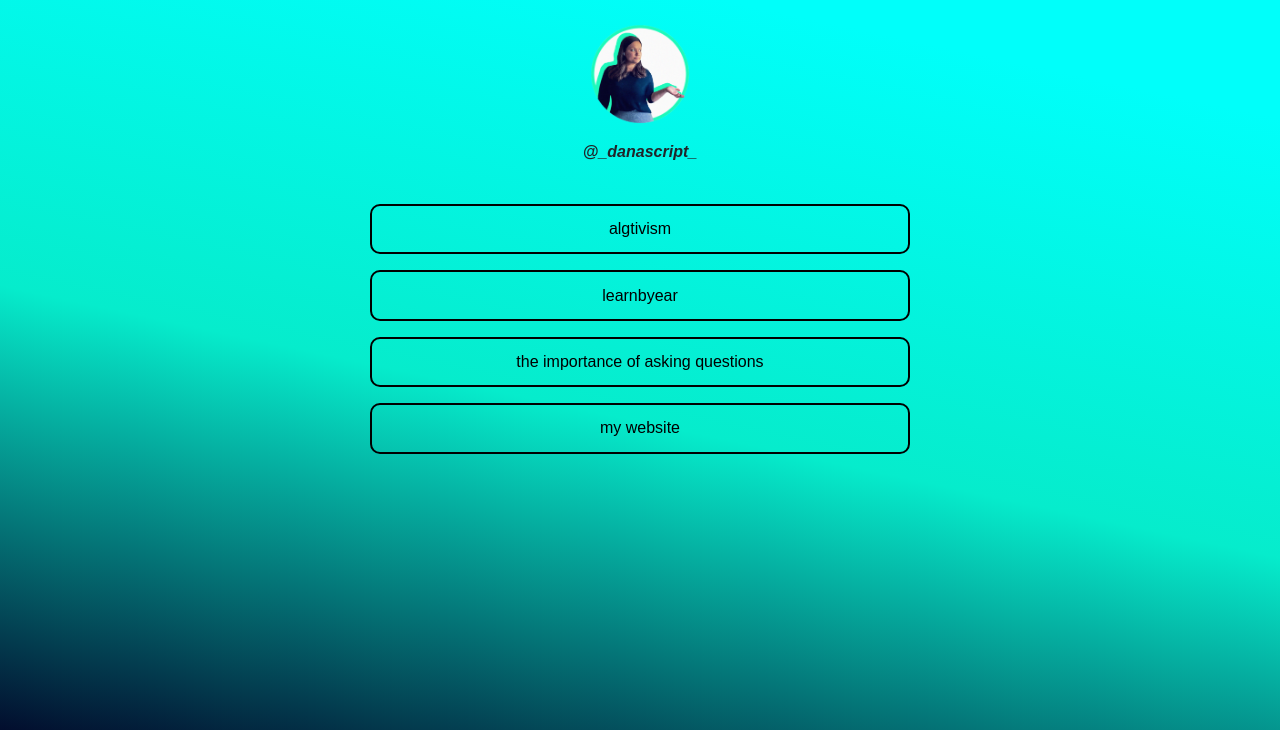
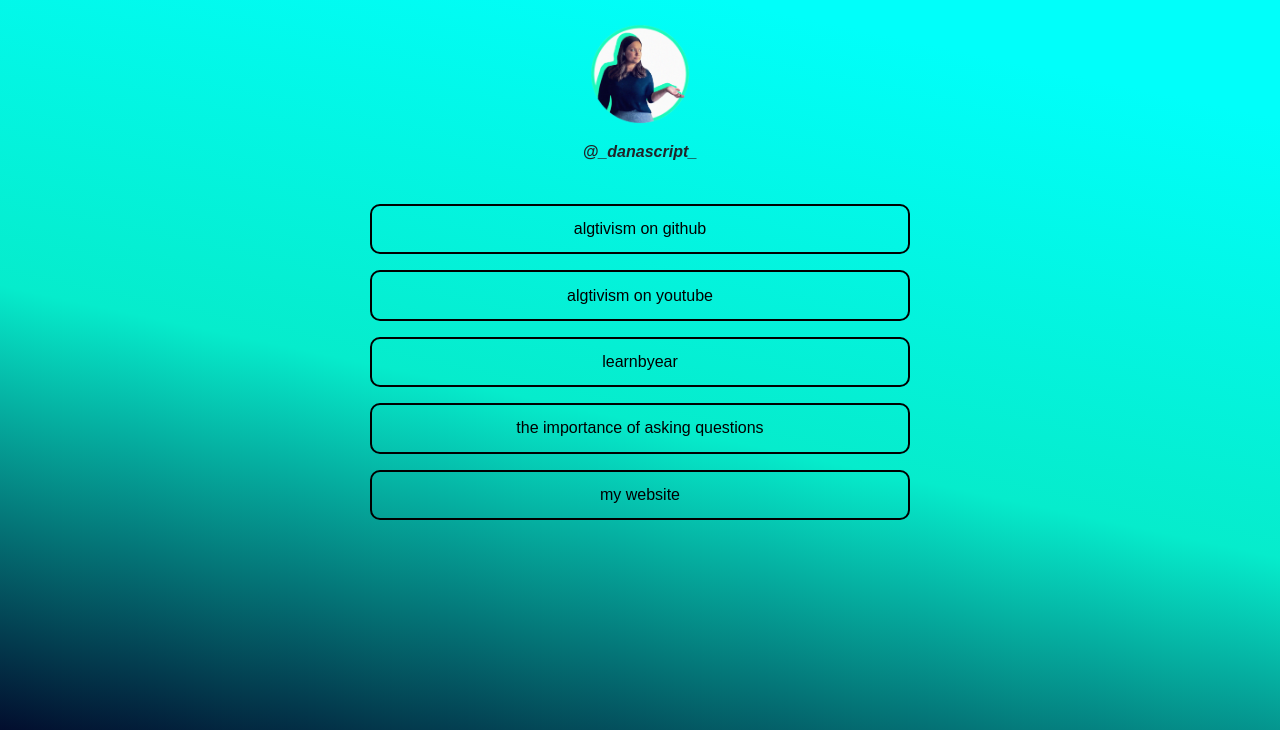
Before and after one commit to danascript/danascript, a website: page links.html in a window 1280 px wide. Shown: the top 730 px of the page. Drawn offline with nearby package versions, Linux system fonts and the light colour scheme; a web font is replaced by a local one.

Commit message:
add YT link

```diff
--- a/links.html
+++ b/links.html
@@ -60,7 +60,12 @@
             <div class="col-10 col-sm-7 col-md-6">
                 <a href="https://github.com/danascript/algtivism" target="_blank" rel="noopener" class="mb-2">
                     <div class="link">
-                        Algtivism
+                        Algtivism on GitHub
+                    </div>
+                </a>
+                <a href="https://www.youtube.com/watch?v=24zFySpnBP4" target="_blank" rel="noopener" class="mb-2">
+                    <div class="link">
+                        Algtivism on YouTube
                     </div>
                 </a>
                 <a href="https://learnbyear.io" target="_blank" rel="noopener" class="mb-2">
```
